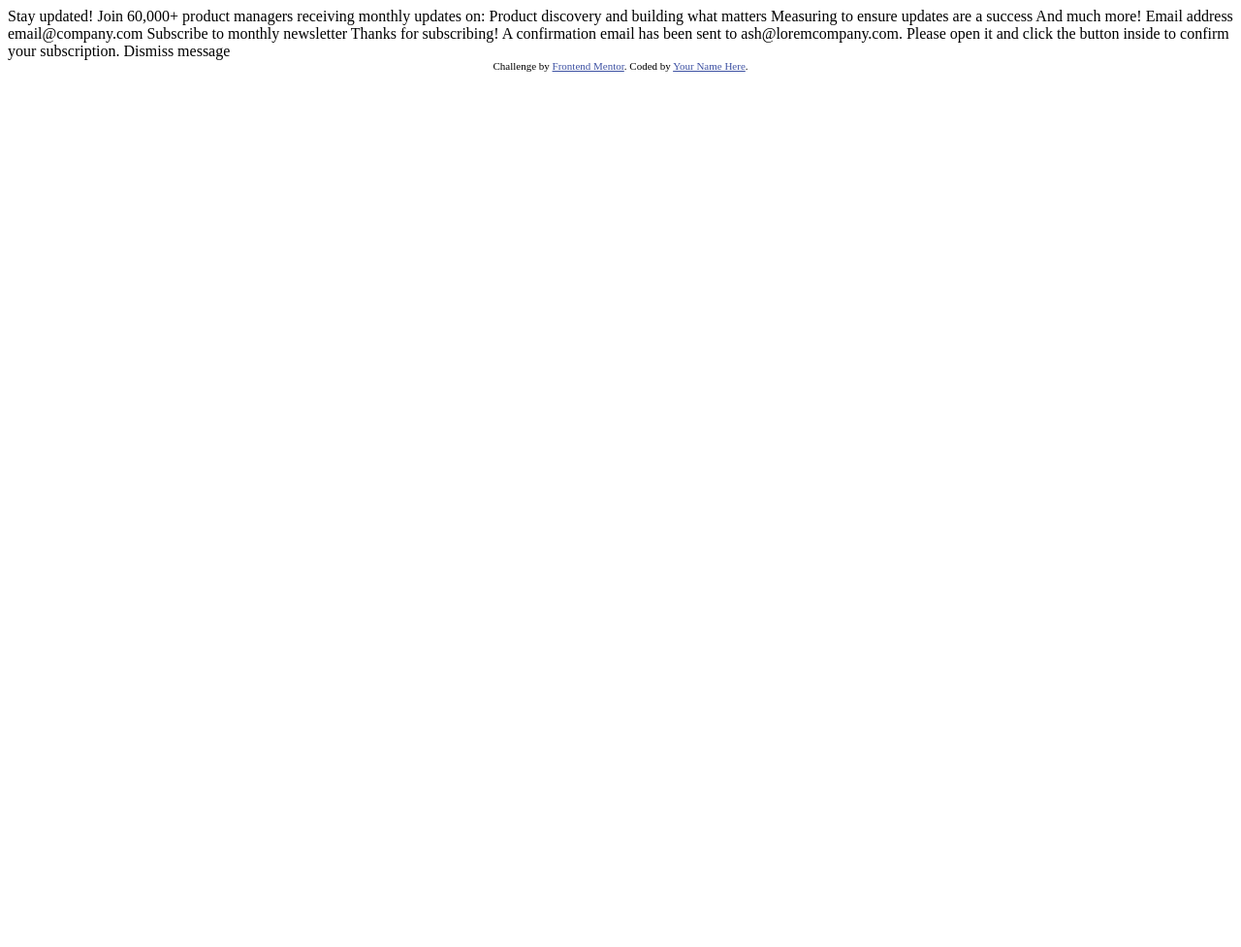
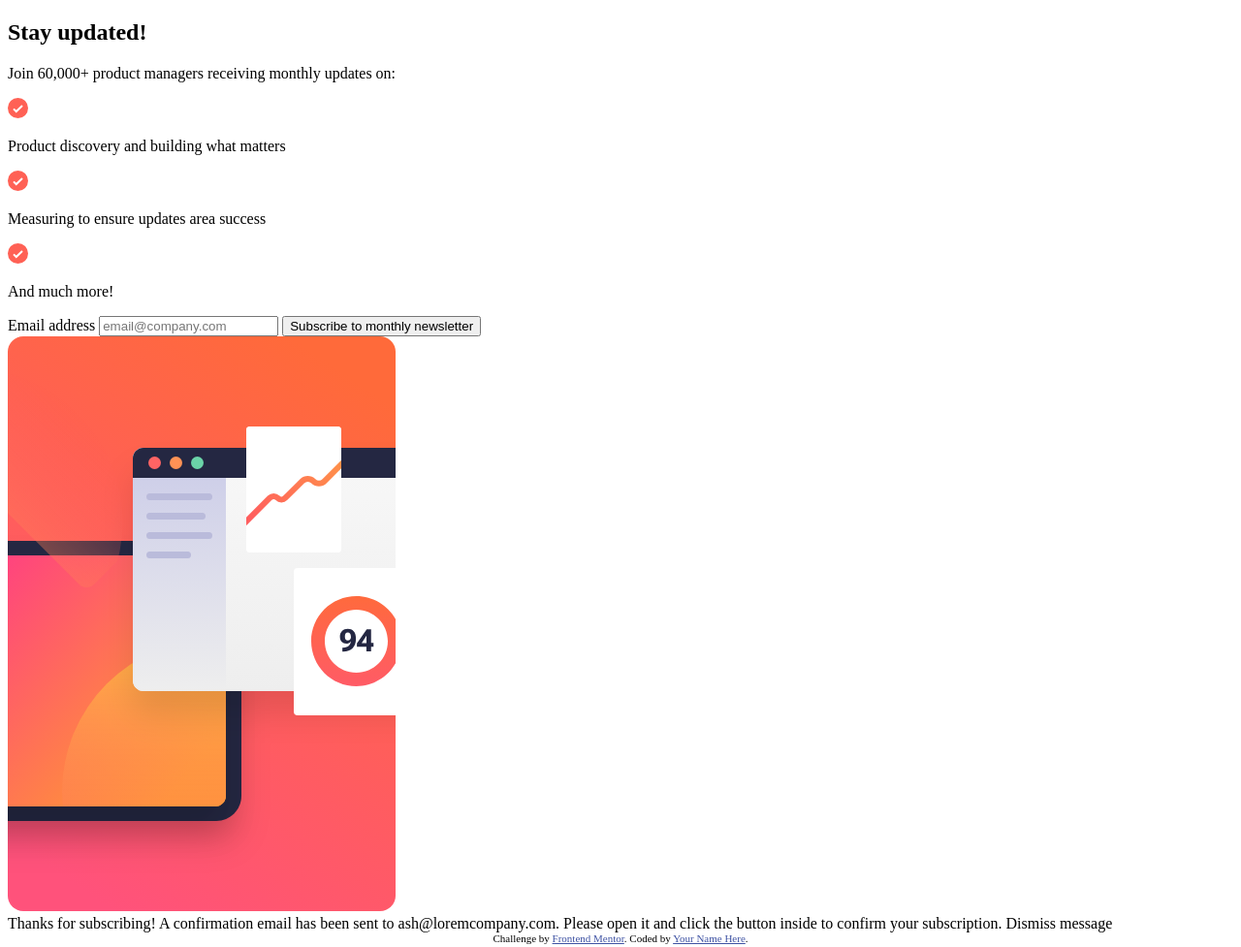
Before and after one commit to ayobanjo/frontend_mentor-5, a plain HTML site: page index.html in a window 1280 px wide. Shown: the whole page at 97% size. Before the commit the page ends 800 px from the top, so only its background shows below. Drawn offline with Linux system fonts and the light colour scheme.

Commit message:
index update
html structured

```diff
--- a/index.html
+++ b/index.html
@@ -1,52 +1,73 @@
 <!DOCTYPE html>
 <html lang="en">
   <head>
-  <meta charset="UTF-8">
-  <meta name="viewport" content="width=device-width, initial-scale=1.0"> <!-- displays site properly based on user's device -->
+    <meta charset="UTF-8" />
+    <meta name="viewport" content="width=device-width, initial-scale=1.0" />
+    <!-- displays site properly based on user's device -->
 
-  <link rel="icon" type="image/png" sizes="32x32" href="./assets/images/favicon-32x32.png">
+    <link
+      rel="icon"
+      type="image/png"
+      sizes="32x32"
+      href="./assets/images/favicon-32x32.png"
+    />
+    <link rel="stylesheet" href="style.css" />
 
-  <title>Frontend Mentor | Newsletter sign-up form with success message</title>
-
-  <!-- Feel free to remove these styles or customise in your own stylesheet 👍 -->
-  <style>
-    .attribution { font-size: 11px; text-align: center; }
-    .attribution a { color: hsl(228, 45%, 44%); }
-  </style>
+    <title>
+      Frontend Mentor | Newsletter sign-up form with success message
+    </title>
   </head>
   <body>
+    <main>
+      <section class="sign-up">
+        <h2>Stay updated!</h2>
+        <p>Join 60,000+ product managers receiving monthly updates on:</p>
+        <div>
+          <img src="./assets/images/icon-list.svg" />
+          <p>Product discovery and building what matters</p>
+        </div>
+        <div>
+          <img src="./assets/images/icon-list.svg" />
+          <p>Measuring to ensure updates area success</p>
+        </div>
+        <div>
+          <img src="./assets/images/icon-list.svg" />
+          <p>And much more!</p>
+        </div>
 
-  <!-- Sign-up form start -->
-
-  Stay updated!
-
-  Join 60,000+ product managers receiving monthly updates on:
-
-  Product discovery and building what matters
-  Measuring to ensure updates are a success
-  And much more!
-
-  Email address
-  email@company.com
-
-  Subscribe to monthly newsletter
-
-  <!-- Sign-up form end -->
+        <form action="">
+          <label for="email">Email address</label>
+          <input type="email" placeholder="email@company.com" />
+          <button type="submit">Subscribe to monthly newsletter</button>
+        </form>
+      </section>
+      <section class="hero">
+        <picture>
+          <source
+            media="(max-width: 700px)"
+            srcset="./assets/images/illustration-sign-up-mobile.svg"
+          />
+          <img
+            src="./assets/images/illustration-sign-up-desktop.svg"
+            alt="Hero image"
+          />
+        </picture>
+      </section>
+    </main>
 
     <!-- Success message start -->
 
-  Thanks for subscribing!
-
-  A confirmation email has been sent to ash@loremcompany.com.
-  Please open it and click the button inside to confirm your subscription.
-
-  Dismiss message
+    Thanks for subscribing! A confirmation email has been sent to
+    ash@loremcompany.com. Please open it and click the button inside to confirm
+    your subscription. Dismiss message
 
     <!-- Success message end -->
 
     <div class="attribution">
-    Challenge by <a href="https://www.frontendmentor.io?ref=challenge" target="_blank">Frontend Mentor</a>.
-    Coded by <a href="#">Your Name Here</a>.
+      Challenge by
+      <a href="https://www.frontendmentor.io?ref=challenge" target="_blank"
+        >Frontend Mentor</a
+      >. Coded by <a href="#">Your Name Here</a>.
     </div>
   </body>
 </html>
--- /dev/null
+++ b/style.css
@@ -0,0 +1,7 @@
+.attribution {
+  font-size: 11px;
+  text-align: center;
+}
+.attribution a {
+  color: hsl(228, 45%, 44%);
+}
```
Lines whose indentation alone changed are shown as unchanged.
